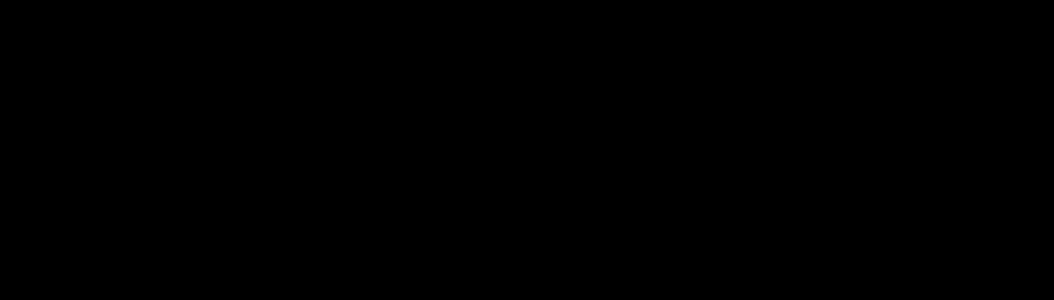
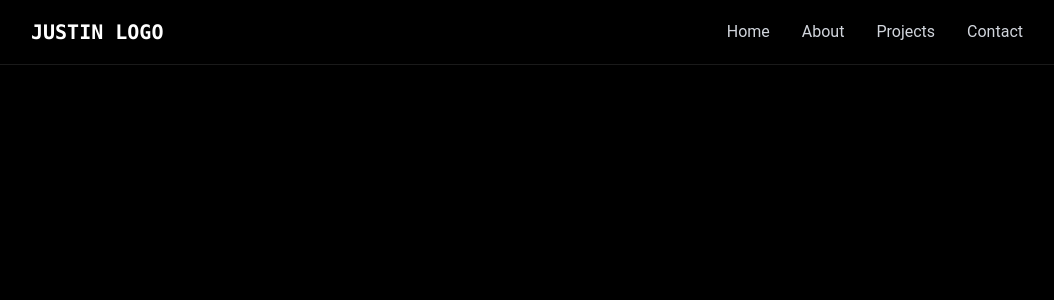
Before and after one commit to JustinKeith05/Justin-s-Website, a React (Vite) app: page / in a window 1280 px wide. Shown: the top 300 px of the page, without its empty margins (113-1167 px from the left). Built offline with nearby package versions, Linux system fonts and the light colour scheme.

Commit message:
Implemented Navbar. TO DO: Fix styling to remove header when hamburger icon is clicked.

```diff
--- a/src/App.jsx
+++ b/src/App.jsx
@@ -5,9 +5,11 @@
 import { LoadingScreen } from './components/LoadingScreen'
 import "./index.css";
 import { Navbar } from './components/Navbar'
+import { MobileMenu } from './components/MobileMenu'
 
 function App() {
-  const [isLoaded, setIsLoaded] = useState(false)
+  const [isLoaded, setIsLoaded] = useState(false);
+  const [menuOpen, setMenuOpen] = useState(false);
 
   return (
     <div>
@@ -20,7 +22,8 @@
         bg-black text-gray-100`}
       >
 
-
+        <Navbar menuOpen={menuOpen} setMenuOpen={setMenuOpen}></Navbar>
+        <MobileMenu menuOpen={menuOpen} setMenuOpen={setMenuOpen}></MobileMenu>
 
       </div>
     </div>
--- /dev/null
+++ b/src/components/MobileMenu.jsx
@@ -0,0 +1,30 @@
+import { useEffect } from "react"
+
+export const MobileMenu = ({menuOpen, setMenuOpen}) => {
+
+    return (
+        <div className={`fixed top-0 left-0 w-full bg-[rgba(10, 10, 10, 0.8)] z-40 flex flex-col items-center justify-center
+                         transition-all duration-300 ease-in-out
+
+                         ${menuOpen ? "h-screen opacity-100 pointer-events-auto" : "h-0 opacity-0 pointer-events-none"}
+                        `}>
+
+            <button onClick={() => setMenuOpen(false)} className="absolute top-6 right-6 text-white text-3xl focus:outline-none cursor-pointer" aria-label="Close Menu">
+                &times;
+            </button>
+
+            <a href="#home" className={`text-2xl font-semi-bold text-white my-4 transform transition-transform duration-300
+                                        ${menuOpen ? "opacity-100 translate-y-0" : "opacity-0 translate-y-5"}`}
+                                        onClick={() => {setMenuOpen(false)}}>Home</a>
+            <a href="#about" className={`text-2xl font-semi-bold text-white my-4 transform transition-transform duration-300
+                                        ${menuOpen ? "opacity-100 translate-y-0" : "opacity-0 translate-y-5"}`}
+                                        onClick={() => {setMenuOpen(false)}}>About</a>
+            <a href="#projects" className={`text-2xl font-semi-bold text-white my-4 transform transition-transform duration-300
+                                        ${menuOpen ? "opacity-100 translate-y-0" : "opacity-0 translate-y-5"}`}
+                                        onClick={() => {setMenuOpen(false)}}>Projects</a>
+            <a href="#contact" className={`text-2xl font-semi-bold text-white my-4 transform transition-transform duration-300
+                                        ${menuOpen ? "opacity-100 translate-y-0" : "opacity-0 translate-y-5"}`}
+                                        onClick={() => {setMenuOpen(false)}}>Contact</a>
+        </div>
+    );
+}
--- a/src/components/Navbar.jsx
+++ b/src/components/Navbar.jsx
@@ -1,10 +1,33 @@
-export const Navbar = () => {
+import { useEffect } from "react"
+
+export const Navbar = ({menuOpen, setMenuOpen}) => {
+
+    useEffect(() => {
+        // Prevents the page from scrolling when menuOpen === true
+        // Restores scrolling when the menu closes
+        document.body.style.overflow = menuOpen ? "hidden" : "";
+    }, [menuOpen]);
 
     return (
         <nav className="fixed top-0 w-full z-40 bg-[rgba(10, 10, 10, 0.8)] backdrop-blur-lg border-b border-white/10 shadow-lg">
             <div className="max-w-5xl mx-auto px-4">
                 <div className="flex justify-between items-center h-16">
-                    <a>JUSTIN LOG</a>
+                    {/* Logo */}
+                    <a href="#home" className="font-mono text-xl font-bold text-white">JUSTIN LOGO</a>
+
+                    {/* Hamburger Mobile Menu */}
+                    <div className="w-7 h-5 relative cursor-pointer z-40 md:hidden" onClick={() => setMenuOpen((prev) => !prev)}>
+                        &#9776;
+                    </div>
+
+                    {/* Desktop Menu */}
+                    <div className="hidden md:flex items-center space-x-8">
+                        <a href="#home" className="text-gray-300 hover:text-white transition-colors">Home</a>
+                        <a href="#about" className="text-gray-300 hover:text-white transition-colors">About</a>
+                        <a href="#projects" className="text-gray-300 hover:text-white transition-colors">Projects</a>
+                        <a href="#contact" className="text-gray-300 hover:text-white transition-colors">Contact</a>
+                    </div>
+
                 </div>
             </div>
         </nav>
```
